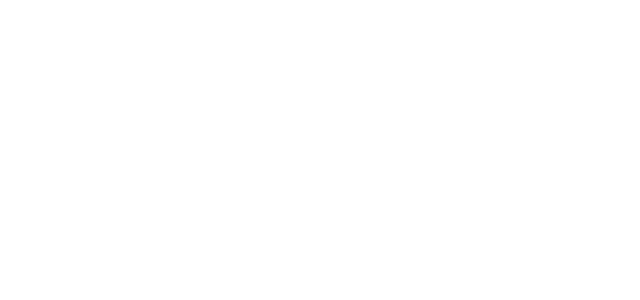
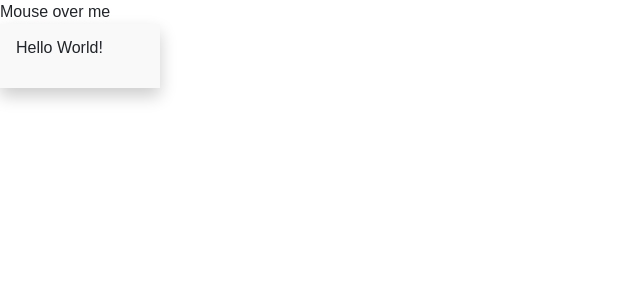
Before and after one commit to luisvsapi/PersonalLandingPage, an Angular app: page /example in a window 1280 px wide. Before the commit this address led to /. Shown: the top 300 px of the page, without its empty margins (0-640 px from the left). Built offline with nearby package versions, Linux system fonts and the light colour scheme.

Commit message:
[UPDATE] Agregado dropdown de lenguajes

```diff
--- a/src/app/app-routing.module.ts
+++ b/src/app/app-routing.module.ts
@@ -2,6 +2,7 @@ import { NgModule } from '@angular/core';
 import { RouterModule, Routes } from '@angular/router';
 import { CurriculumComponent } from './curriculum/curriculum.component';
 import { VitaeComponent } from './curriculum/vitae/vitae.component';
+import { ExampleComponent } from './example/example.component';
 
 const routes: Routes = [
   {
@@ -12,6 +13,10 @@ const routes: Routes = [
     path: 'curriculum',
     component: VitaeComponent
   },
+  {
+    path: 'example',
+    component: ExampleComponent
+  },
 ];
 
 @NgModule({
--- a/src/app/app.module.ts
+++ b/src/app/app.module.ts
@@ -12,6 +12,7 @@ import { ContactComponent } from './curriculum/body/contact/contact.component';
 import { CurriculumComponent } from './curriculum/curriculum.component';
 import { FooterComponent } from './curriculum/footer/footer.component';
 import { VitaeComponent } from './curriculum/vitae/vitae.component';
+import { ExampleComponent } from './example/example.component';
 
 @NgModule({
   declarations: [
@@ -24,7 +25,8 @@ import { VitaeComponent } from './curriculum/vitae/vitae.component';
     PortafolioComponent,
     ContactComponent,
     CurriculumComponent,
-    FooterComponent
+    FooterComponent,
+    ExampleComponent
   ],
   imports: [
     BrowserModule,
--- a/src/app/curriculum/header/header.component.html
+++ b/src/app/curriculum/header/header.component.html
@@ -1,14 +1,15 @@
 <header class="d-flex align-items-center text-white font-weight-bold">
     <div class="container px-0">
         <div class="d-flex flex-row flex-wrap align-items-center justify-content-center">
-            <div class="dropdown col-2 mb-2">
-                <button class="btn dropdown-toggle" type="button" data-toogle="dropdown" id="dropdownLanguage" aria-haspopup="true" aria-expanded="false">
+            <div class="dropdown mb-2">
+                <button class="btn dropdown-toggle text-white" type="button" id="dropdownLanguage">
                     {{ actualLanguage }}
                 </button>
-                <div class="dropdown-menu" aria-labelledby="dropdownLanguage">
-                    <a class="dropdown-item" href="#">Espanol</a>
-                    <a class="dropdown-item" href="#">Ingles</a>
-                </div>
+                <ul class="dropdown-menu">
+                    <li *ngFor="let lang of listLanguage; let i = index">
+                        <a class="dropdown-item" (click)="cambiarLenguaje(i)">{{lang.language}}</a>
+                    </li>
+                </ul>
             </div>
             <ul class="nav col-10 mb-2 align-items-center justify-content-end mb-md-0">
                 <li>
--- a/src/app/curriculum/header/header.component.scss
+++ b/src/app/curriculum/header/header.component.scss
@@ -15,3 +15,25 @@ header{
 a:hover{
     color: #08d665 !important;
 }
+
+.dropdown-menu{
+    display: none;
+    background-color: #000 !important;
+}
+
+.dropdown-menu *{
+    color: #fff;
+}
+
+.dropdown:hover .dropdown-toggle{
+    background-color: #08d665;
+}
+
+.dropdown:hover .dropdown-menu{
+    display: block;
+}
+
+.dropdown-item:hover{
+    color: #08d660 !important;
+    background-color: #000 !important;
+}
--- a/src/app/curriculum/header/header.component.ts
+++ b/src/app/curriculum/header/header.component.ts
@@ -8,13 +8,23 @@ import { ViewportScroller } from '@angular/common';
 })
 export class HeaderComponent implements OnInit {
 
+  listLanguage = [
+    {
+      'code': 0,
+      'language': "Español"
+    },
+    {
+      'code': 1,
+      'language': "English"
+    }
+  ];
   actualLanguage = "es";
 
   constructor(private scroller: ViewportScroller) {
   }
 
   ngOnInit(): void {
-    this.actualLanguage = "es";
+    this.actualLanguage = this.listLanguage[0].language;
   }
 
   moverHaciaSeccion(event:Event, numeroSeccion:number) {
@@ -39,8 +49,8 @@ export class HeaderComponent implements OnInit {
     }
   }
 
-  cambiarLenguaje(language:string){
-    this.actualLanguage = language;
+  cambiarLenguaje(languageIndex: number){
+    this.actualLanguage = this.listLanguage[languageIndex].language;
   }
 
 }
--- /dev/null
+++ b/src/app/example/example.component.html
@@ -0,0 +1,6 @@
+<div class="dropdown">
+    <span>Mouse over me</span>
+    <div class="dropdown-content">
+      <p>Hello World!</p>
+    </div>
+  </div>
--- /dev/null
+++ b/src/app/example/example.component.scss
@@ -0,0 +1,17 @@
+.dropdown {
+    position: relative;
+  }
+
+  .dropdown-content {
+    display: none;
+    position: absolute;
+    background-color: #f9f9f9;
+    min-width: 160px;
+    box-shadow: 0px 8px 16px 0px rgba(0,0,0,0.2);
+    padding: 12px 16px;
+    z-index: 1;
+  }
+
+  .dropdown:hover .dropdown-content {
+    display: block;
+  }
--- /dev/null
+++ b/src/app/example/example.component.ts
@@ -0,0 +1,15 @@
+import { Component, OnInit } from '@angular/core';
+
+@Component({
+  selector: 'app-example',
+  templateUrl: './example.component.html',
+  styleUrls: ['./example.component.scss']
+})
+export class ExampleComponent implements OnInit {
+
+  constructor() { }
+
+  ngOnInit(): void {
+  }
+
+}
```
